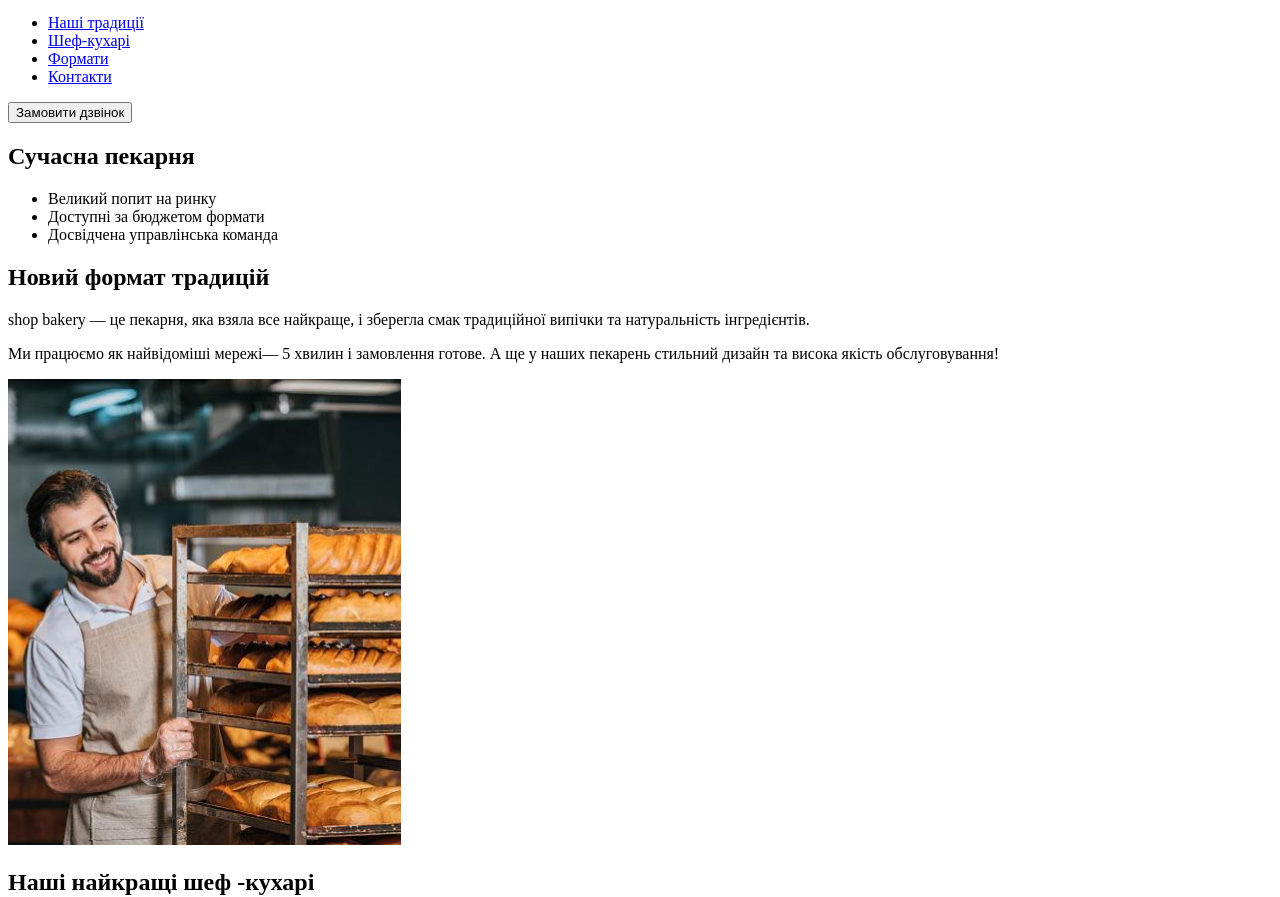
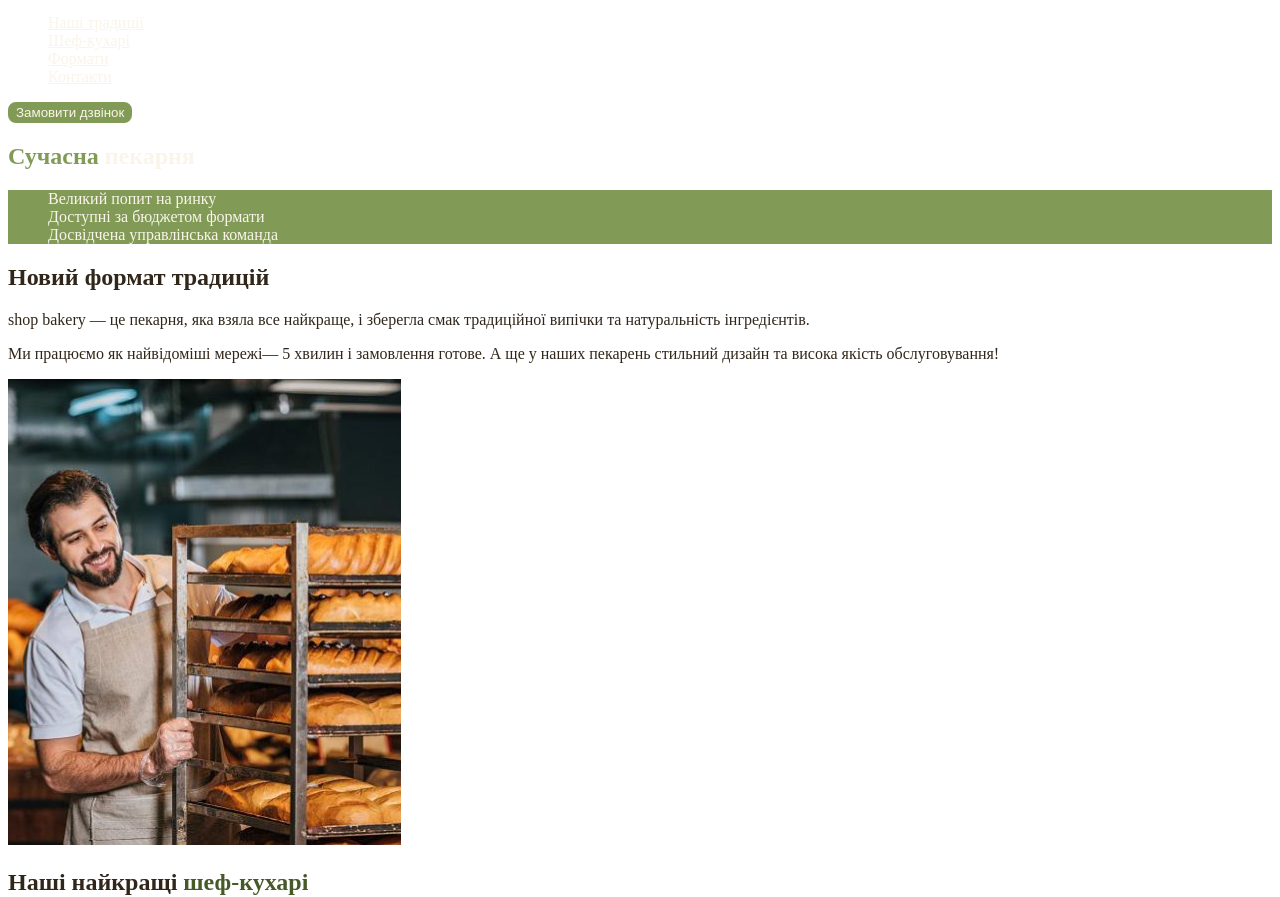
Before and after one commit to Dilemma67/Genius-lesson-project, a plain HTML site: page index.html in a window 1280 px wide. Shown: the part 60-957 px from the top of the page. Drawn offline with Linux system fonts and the light colour scheme.

Commit message:
add styles.css and css variables

```diff
--- /dev/null
+++ b/css/styles.css
@@ -0,0 +1,51 @@
+/* global */
+:root{
+    --color-brand: #819B57;
+    --color-brand-dark-green:#465929;
+    --color-primary-light: #FAF4EA ;
+    --color-primary-dark:#31261A;
+}
+
+body{
+    color: var(--color-primary-dark);
+}
+ul{
+    list-style-type: none;
+}
+
+/* button */
+.button{
+color: var(--color-primary-light);
+border-radius: 8px;
+border: 2px solid var(--color-brand);
+background: var(--color-brand);
+cursor: pointer;
+}
+.button:hover{
+    color: var(--color-brand-dark-green);
+    background-color: transparent;
+}
+
+/* link */
+.header-link{
+    color: var(--color-primary-light);
+}
+.header-link:hover{
+    color: var(--color-brand);
+}
+
+    /* hero-title */
+.hero-title{
+    color: var(--color-primary-light);
+}
+.hero-title .accent{
+    color: var(--color-brand);
+}
+    /* advantages */
+.advantages{
+    color: var(--color-primary-light);
+    background-color: var(--color-brand);
+}
+.section-title .accent{
+    color: var(--color-brand-dark-green);
+}
--- a/index.html
+++ b/index.html
@@ -5,31 +5,37 @@
     <meta name="viewport" content="width=device-width, initial-scale=1.0" />
     <title>Сучасна пекарня</title>
   </head>
+  <link rel="stylesheet" href="./css/styles.css" />
   <body>
     <header>
       <nav>
         <a href="#"></a>
         <img src="./images/logo.svg" alt="логотип сучасної пекарні" />
         <ul>
-          <li><a href="#">Наші традиції</a></li>
-          <li><a href="#">Шеф-кухарі</a></li>
-          <li><a href="#">Формати</a></li>
-          <li><a href="#">Контакти</a></li>
+          <li>
+            <a class="header-link" href="#traditions-section">Наші традиції</a>
+          </li>
+          <li>
+            <a class="header-link" href="#best-cookers-section">Шеф-кухарі</a>
+          </li>
+          <li><a class="header-link" href="#Format">Формати</a></li>
+          <li><a class="header-link" href="#contact">Контакти</a></li>
         </ul>
       </nav>
-      <button type="button">Замовити дзвінок</button>
+      <button class="button" type="button">Замовити дзвінок</button>
     </header>
+
     <main>
       <section>
-        <h1>Сучасна пекарня</h1>
+        <h1 class="hero-title"><span class="accent">Сучасна</span> пекарня</h1>
       </section>
-      <section>
-        <ul>
+      <section id="traditions-section">
+        <ul class="advantages">
           <li>Великий попит на ринку</li>
           <li>Доступні за бюджетом формати</li>
           <li>Досвідчена управлінська команда</li>
         </ul>
-        <h2>Новий формат традицій</h2>
+        <h2 class="section-title">Новий формат традицій</h2>
         <p>
           <span>shop bakery</span> — це пекарня, яка взяла все найкраще, і
           зберегла смак традиційної випічки та натуральність інгредієнтів.
@@ -44,8 +50,10 @@
           alt="хлібороб посміхається дивлячись на батони"
         />
       </section>
-      <section>
-        <h2>Наші найкращі шеф -кухарі</h2>
+      <section id="best-cookers-section">
+        <h2 class="section-title">
+          Наші найкращі <span class="accent">шеф-кухарі</span>
+        </h2>
         <ul>
           <li>
             <article>
@@ -68,8 +76,8 @@
           </li>
         </ul>
       </section>
-      <section>
-        <h2>Формати</h2>
+      <section id="Format">
+        <h2 class="section-title">Формати</h2>
         <ul>
           <li>
             <article><h3 lang="en">Walrus</h3></article>
@@ -82,19 +90,28 @@
           </li>
         </ul>
       </section>
-      <section>
-        <h2>Приєднуйся до мережі пекарень</h2>
+      <section id="contact">
+        <h2 class="section-title">Приєднуйся до мережі пекарень</h2>
       </section>
+      <iframe
+        src="https://www.google.com/maps/embed?pb=!1m18!1m12!1m3!1d2540.160753476351!2d30.49010696942567!3d50.45673114729333!2m3!1f0!2f0!3f0!3m2!1i1024!2i768!4f13.1!3m3!1m2!1s0x40d4ce637bfe1717%3A0x5370c2254ad1b952!2z0LLRg9C70LjRhtGPINCh0ZbRh9C-0LLQuNGFINCh0YLRgNGW0LvRjNGG0ZbQsiwgNTQsINCa0LjRl9CyLCDQo9C60YDQsNGX0L3QsCwgMDIwMDA!5e0!3m2!1suk!2slt!4v1701009094221!5m2!1suk!2slt"
+        width="600"
+        height="450"
+        style="border: 0"
+        allowfullscreen=""
+        loading="lazy"
+        referrerpolicy="no-referrer-when-downgrade"
+      ></iframe>
     </main>
     <footer>
       <a href="#"></a>
       <img src="./images/logo.svg" alt="логотип сучасної пекарні" />
       <nav>
         <ul>
-          <li><a href="#">Наші традиції</a></li>
-          <li><a href="#">Шеф-кухарі</a></li>
-          <li><a href="#">Формати</a></li>
-          <li><a href="#">Контакти</a></li>
+          <li><a class="header-link" href="#">Наші традиції</a></li>
+          <li><a class="header-link" href="#">Шеф-кухарі</a></li>
+          <li><a class="header-link" href="#">Формати</a></li>
+          <li><a class="header-link" href="#">Контакти</a></li>
         </ul>
       </nav>
       <address>
@@ -120,7 +137,7 @@
           </li>
         </ul>
         <a href="#" target="_blank">Політика конфіденційності</a>
-        <p>© 2022 Дані захищені</p>
+        <p>&copy; 2022 Дані захищені</p>
       </address>
     </footer>
   </body>
```
